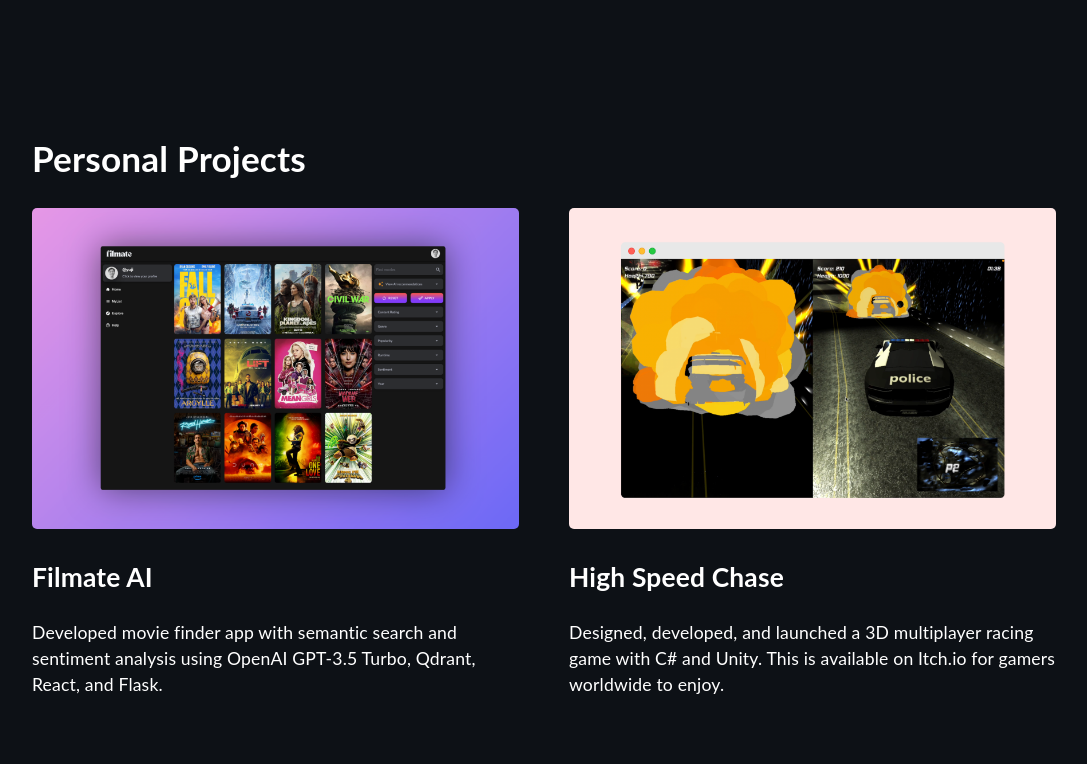
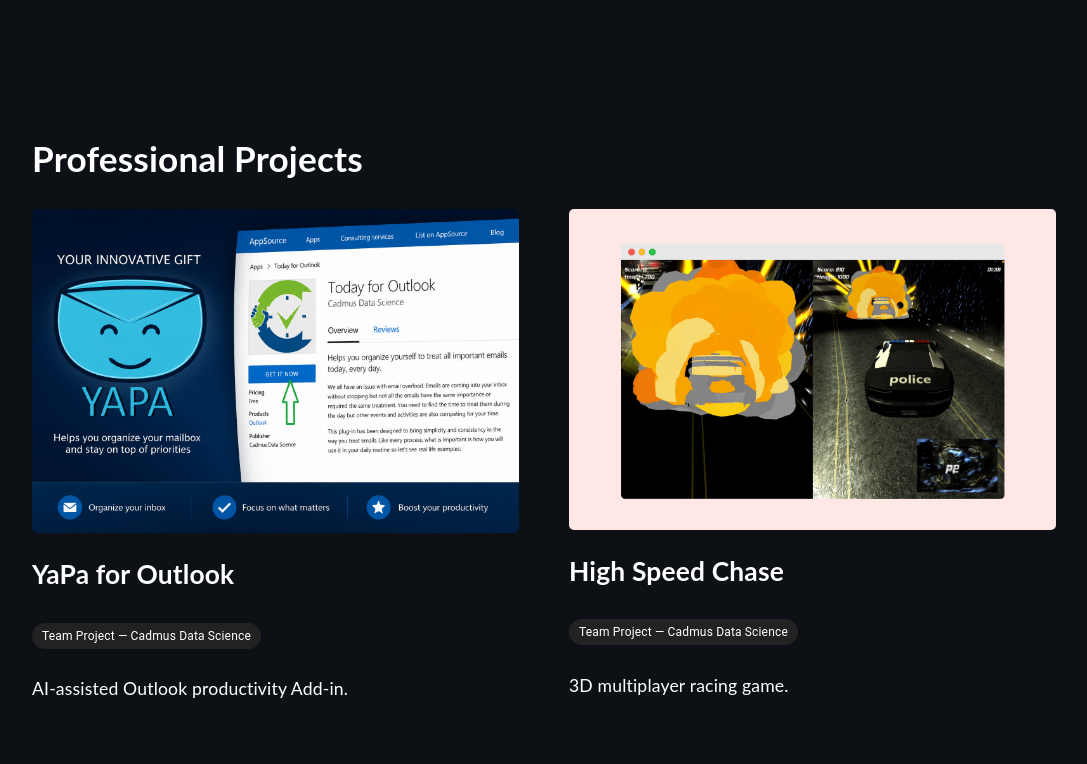
Before and after one commit to NourJardali/NourhanJardaliPortfolio, a React (Create React App) app: page / in a window 1280 px wide. Shown: the part 3200-3964 px from the top of the page, without its empty margins (96-1183 px from the left). Built offline with nearby package versions, Linux system fonts and the light colour scheme.

Commit message:
projects update

```diff
--- a/package.json
+++ b/package.json
@@ -22,6 +22,7 @@
     "react": "^18.3.1",
     "react-dom": "^18.3.1",
     "react-icons": "^5.6.0",
+    "react-modal": "^3.16.3",
     "react-scripts": "5.0.1",
     "react-vertical-timeline-component": "^3.6.0",
     "sass": "^1.77.4",
--- a/src/assets/styles/Project.scss
+++ b/src/assets/styles/Project.scss
@@ -1,3 +1,46 @@
+.projects-grid {
+    position: relative;
+    z-index: 1;
+}
+
+.project {
+    position: relative;
+    z-index: 2;
+    cursor: pointer;
+}
+
+.project {
+    position: relative;
+    z-index: 2;
+    cursor: pointer;
+    pointer-events: auto;
+}
+
+.zoom {
+    border-radius: 5px;
+    transition: transform .2s;
+    margin: 0 auto;
+    display: block;
+}
+
+.projects-container {
+    position: relative;
+    z-index: 1;
+}
+
+.projects-grid {
+    position: relative;
+    z-index: 2;
+}
+
+.project * {
+    pointer-events: none;
+}
+
+.project {
+    pointer-events: auto;
+}
+
 .projects-container {
     display: flex;
     flex-direction: column;
@@ -47,3 +90,112 @@
         }
     }
 }
+
+.modal-overlay {
+    position: fixed;
+    inset: 0;
+    width: 100%;
+    height: 100vh;
+    background: rgba(0, 0, 0, 0.75);
+
+    display: flex;
+    justify-content: center;
+    align-items: center;
+
+    z-index: 9999;
+
+    padding: 20px;
+}
+
+.project-modal {
+    width: 100%;
+    max-width: 750px;
+
+    background: #111;
+    color: white;
+
+    border-radius: 20px;
+
+    padding: 25px;
+
+    position: relative;
+
+    max-height: 90vh;
+    overflow-y: auto;
+
+    box-shadow: 0 20px 60px rgba(0,0,0,0.5);
+}
+
+.modal-image {
+    width: 100%;
+    border-radius: 14px;
+    margin-bottom: 20px;
+}
+
+.close-btn {
+    position: absolute;
+    top: 15px;
+    right: 15px;
+
+    width: 40px;
+    height: 40px;
+
+    border: none;
+    border-radius: 50%;
+
+    background: #222;
+    color: white;
+
+    font-size: 24px;
+    cursor: pointer;
+}
+
+.modal-section {
+    margin-top: 20px;
+}
+
+.tech-stack {
+    display: flex;
+    flex-wrap: wrap;
+    gap: 10px;
+    margin-top: 10px;
+}
+
+.tech-badge {
+    background: #222;
+    padding: 8px 14px;
+    border-radius: 30px;
+    font-size: 14px;
+}
+
+.visit-btn {
+    display: inline-block;
+    margin-top: 25px;
+    padding: 12px 20px;
+
+    background: white;
+    color: black;
+
+    border-radius: 10px;
+    text-decoration: none;
+    font-weight: bold;
+}
+
+.project-tag {
+    display: inline-block;
+    margin-top: 6px;
+    margin-bottom: 10px;
+
+    padding: 4px 10px;
+    font-size: 12px;
+
+    border-radius: 20px;
+    background: #222;
+    color: #fff;
+}
+
+.modal-tag {
+    margin-bottom: 15px;
+    font-size: 13px;
+    background: #333;
+}
--- a/src/components/Project.tsx
+++ b/src/components/Project.tsx
@@ -1,4 +1,4 @@
-import React from "react";
+import React, { useState } from "react";
 import mock01 from '../assets/images/mock01.png';
 import mock02 from '../assets/images/mock02.png';
 import mock03 from '../assets/images/mock03.png';
@@ -8,65 +8,229 @@ import mock06 from '../assets/images/mock06.png';
 import mock07 from '../assets/images/mock07.png';
 import mock08 from '../assets/images/mock08.png';
 import mock09 from '../assets/images/mock09.png';
-import mock10 from '../assets/images/mock10.png';
+import yapa from '../assets/images/yapa.png';
+
 import '../assets/styles/Project.scss';
 
 function Project() {
-    return(
+
+    type ProjectType = {
+        title: string;
+        company: string;
+        image: string;
+        link: string;
+        shortDesc: string;
+        fullDesc: string;
+        technologies: string[];
+        role: string;
+    };
+
+    const [selectedProject, setSelectedProject] = useState<ProjectType | null>(null);
+
+    const projects: ProjectType[] = [
+        {
+            title: "YaPa for Outlook",
+            company: "Team Project — Cadmus Data Science",
+            image: yapa,
+            link: "https://www.cadmusdatascience.com/installation-of-today-add-in/",
+            shortDesc: "AI-assisted Outlook productivity Add-in.",
+            fullDesc:
+                "AI-assisted Outlook productivity Add-in designed to help users prioritize, organize, and classify emails using machine learning-driven recommendations.",
+            technologies: ["React", "Machine Learning", "Outlook Add-in", "Python"],
+            role: "Full-Stack Developer",
+        },
+        {
+            title: "High Speed Chase",
+            company: "Team Project — Cadmus Data Science",
+            image: mock09,
+            link: "https://yujisatojr.itch.io/highspeedchase",
+            shortDesc: "3D multiplayer racing game.",
+            fullDesc:
+                "Designed, developed, and launched a 3D multiplayer racing game with C# and Unity. Available on Itch.io for gamers worldwide.",
+            technologies: ["Unity", "C#", "Multiplayer"],
+            role: "Game Developer",
+        },
+        {
+            title: "Astro Raiders",
+            company: "Team Project — Cadmus Data Science",
+            image: mock08,
+            link: "https://yujisatojr.itch.io/spacecraft",
+            shortDesc: "2D shooting game.",
+            fullDesc:
+                "Developed and released a 2D shooting game using C# and Unity and published it on Itch.io.",
+            technologies: ["Unity", "C#", "2D Game Development"],
+            role: "Game Developer",
+        },
+        {
+            title: "Datum: Integrated Learning Platform",
+            company: "Team Project — Cadmus Data Science",
+            image: mock07,
+            link: "https://www.datumlearn.com/",
+            shortDesc: "Educational learning platform.",
+            fullDesc:
+                "Built a complete online educational platform from scratch using Ruby on Rails focused on data science education in Japanese.",
+            technologies: ["Ruby on Rails", "PostgreSQL", "JavaScript"],
+            role: "Full-Stack Developer",
+        },
+        {
+            title: "WeManage",
+            company: "Team Project — Cadmus Data Science",
+            image: mock06,
+            link: "http://www.wemanage.jp/",
+            shortDesc: "Real estate asset management app.",
+            fullDesc:
+                "Developed a real estate asset management application allowing Japanese realtors to manage properties and analyze future income predictions.",
+            technologies: ["Ruby on Rails", "JavaScript"],
+            role: "Software Engineer",
+        },
+        {
+            title: "COVID-19 Case Management",
+            company: "Team Project — Cadmus Data Science",
+            image: mock05,
+            link: "https://www.byuh.edu/covid-19-case-management",
+            shortDesc: "COVID tracking dashboard.",
+            fullDesc:
+                "Built official COVID/vaccination tracking charts for university leadership using JavaScript and Google Sheets API v4.",
+            technologies: ["JavaScript", "Google Sheets API"],
+            role: "Frontend Developer",
+        },
+        {
+            title: "Multiple Regression Property Analysis",
+            company: "Team Project — Cadmus Data Science",
+            image: mock04,
+            link: "https://github.com/yujisatojr/multi-reg-analysis",
+            shortDesc: "Real estate market prediction analysis.",
+            fullDesc:
+                "Analyzed Japanese real estate markets and predicted property prices using OLS and multi-regression analysis.",
+            technologies: ["Python", "Pandas", "NumPy", "Scikit-Learn"],
+            role: "Data Analyst",
+        },
+        {
+            title: "Programs of Study",
+            company: "Team Project — Cadmus Data Science",
+            image: mock03,
+            link: "https://holokai.byuh.edu/programs-of-study",
+            shortDesc: "CMS custom component.",
+            fullDesc:
+                "Designed and developed a custom Brightspot CMS component allowing students to browse majors and programs.",
+            technologies: ["Java", "Handlebars", "LESS"],
+            role: "Software Engineer",
+        },
+        {
+            title: "Transfer Evaluation Matrix",
+            company: "Team Project — Cadmus Data Science",
+            image: mock02,
+            link: "https://hookele.byuh.edu/transfer-evaluation-guidelines-and-matrix",
+            shortDesc: "Interactive CSV table generator.",
+            fullDesc:
+                "Created an interactive CSV table generator helping transfer students identify eligible credits efficiently.",
+            technologies: ["Java", "Handlebars", "LESS"],
+            role: "Software Engineer",
+        },
+        {
+            title: "Submeowrine",
+            company: "Team Project — Cadmus Data Science",
+            image: mock01,
+            link: "https://github.com/yujisatojr/submeowrine",
+            shortDesc: "Android 2D shooting game.",
+            fullDesc:
+                "Built and released an Android mobile game using Java and Android Studio.",
+            technologies: ["Java", "Android Studio"],
+            role: "Android Developer",
+        },
+    ];
+
+    return (
         <div className="projects-container" id="projects">
-        <h1>Personal Projects</h1>
+            <h1>Professional Projects</h1>
+
             <div className="projects-grid">
-            <div className="project">
-                <a href="https://www.filmate.club/" target="_blank" rel="noreferrer"><img src={mock10} className="zoom" alt="thumbnail" width="100%"/></a>
-                <a href="https://www.filmate.club/" target="_blank" rel="noreferrer"><h2>Filmate AI</h2></a>
-                <p>Developed movie finder app with semantic search and sentiment analysis using OpenAI GPT-3.5 Turbo, Qdrant, React, and Flask.</p>
+                {projects.map((project, index) => (
+                    <div
+                        className="project"
+                        key={index}
+                        onClick={() => {
+                            console.log(project);
+                            setSelectedProject(project);
+                        }}
+                    >
+                        <img
+                            src={project.image}
+                            className="zoom"
+                            alt={project.title}
+                            width="100%"
+                        />
+
+                        <h2>{project.title}</h2>
+
+                        <span className="project-tag">
+                            {project.company}
+                        </span>
+
+                        <p>{project.shortDesc}</p>
                     </div>
-            <div className="project">
-                <a href="https://yujisatojr.itch.io/highspeedchase" target="_blank" rel="noreferrer"><img src={mock09} className="zoom" alt="thumbnail" width="100%"/></a>
-                <a href="https://yujisatojr.itch.io/highspeedchase" target="_blank" rel="noreferrer"><h2>High Speed Chase</h2></a>
-                <p>Designed, developed, and launched a 3D multiplayer racing game with C# and Unity. This is available on Itch.io for gamers worldwide to enjoy.</p>
+                ))}
             </div>
-            <div className="project">
-                <a href="https://yujisatojr.itch.io/spacecraft" target="_blank" rel="noreferrer"><img src={mock08} className="zoom" alt="thumbnail" width="100%"/></a>
-                <a href="https://yujisatojr.itch.io/spacecraft" target="_blank" rel="noreferrer"><h2>Astro Raiders</h2></a>
-                <p>Developed and released a 2D shooting game with C# and Unity. This project is hosted on the Itch.io public marketplace.</p>
+
+            {/* Modal */}
+            {selectedProject && (
+                <div
+                    className="modal-overlay"
+                    onClick={() => setSelectedProject(null)}
+                >
+                    <div
+                        className="project-modal"
+                        onClick={(e) => e.stopPropagation()}
+                    >
+                        <button
+                            className="close-btn"
+                            onClick={() => setSelectedProject(null)}
+                        >
+                            ×
+                        </button>
+
+                        <img
+                            src={selectedProject.image}
+                            alt={selectedProject.title}
+                            className="modal-image"
+                        />
+
+                        <h2>{selectedProject.title}</h2>
+
+                        <span className="project-tag modal-tag">
+                            {selectedProject.company}
+                        </span>
+
+                        <p>{selectedProject.fullDesc}</p>
+
+                        <div className="modal-section">
+                            <h3>Role</h3>
+                            <p>{selectedProject.role}</p>
                         </div>
-            <div className="project">
-                <a href="https://www.datumlearn.com/" target="_blank" rel="noreferrer"><img src={mock07} className="zoom" alt="thumbnail" width="100%"/></a>
-                <a href="https://www.datumlearn.com/" target="_blank" rel="noreferrer"><h2>Datum: Integrated Learning Platform</h2></a>
-                <p>This is an online educational platform that provides high-quality, data science-focused learning resources in the Japanese language. I created the entire platform from scratch using Ruby on Rails.</p>
-            </div>
-            <div className="project">
-                <a href="http://www.wemanage.jp/" target="_blank" rel="noreferrer"><img src={mock06} className="zoom" alt="thumbnail" width="100%"/></a>
-                <a href="http://www.wemanage.jp/" target="_blank" rel="noreferrer"><h2>WeManage: Real Estate Asset Management</h2></a>
-                <p>This mobile application allows realtors in Japan to securely manage their property information and view future income predictions. This app is built with Ruby on Rails and JavaScript.</p>
-            </div>
-            <div className="project">
-                <a href="https://www.byuh.edu/covid-19-case-management" target="_blank" rel="noreferrer"><img src={mock05} className="zoom" alt="thumbnail" width="100%"/></a>
-                <a href="https://www.byuh.edu/covid-19-case-management" target="_blank" rel="noreferrer"><h2>COVID-19 Case Management</h2></a>
-                <p>Built official charts for COVID/vaccination tracking for an educational institution using JavaScript and the Google Sheets API v4. The dashboard served the university's leadership in their decision-making processes.</p>
-            </div>
-            <div className="project">
-                <a href="https://github.com/yujisatojr/multi-reg-analysis" target="_blank" rel="noreferrer"><img src={mock04} className="zoom" alt="thumbnail" width="100%"/></a>
-                <a href="https://github.com/yujisatojr/multi-reg-analysis" target="_blank" rel="noreferrer"><h2>Multiple Regression Property Analysis</h2></a>
-                <p>Analyzed the real estate market in Japan and predicted property prices by implementing statistical methods such as OLS and multi-regression analysis. This project leveraged Python and various libraries such as Pandas, NumPy, Matplotlib, and Scikit-Learn.</p>
-            </div>
-            <div className="project">
-                <a href="https://holokai.byuh.edu/programs-of-study" target="_blank" rel="noreferrer"><img src={mock03} className="zoom" alt="thumbnail" width="100%"/></a>
-                <a href="https://holokai.byuh.edu/programs-of-study" target="_blank" rel="noreferrer"><h2>Programs of Study</h2></a>
-                <p>Designed and developed a custom component for a CMS-based platform (e.g., 'Brightspot') using Java, Handlebars, and LESS. University students can find their majors of interest through this module.</p>
-            </div>
-            <div className="project">
-                <a href="https://hookele.byuh.edu/transfer-evaluation-guidelines-and-matrix" target="_blank" rel="noreferrer"><img src={mock02} className="zoom" alt="thumbnail" width="100%"/></a>
-                <a href="https://hookele.byuh.edu/transfer-evaluation-guidelines-and-matrix" target="_blank" rel="noreferrer"><h2>Transfer Evaluation Matrix</h2></a>
-                <p>Created an interactive CSV table generator with Java, Handlebars, and LESS. This project helps transfer students to quickly identify eligible credits.</p>
-            </div>
-            <div className="project">
-                <a href="https://github.com/yujisatojr/submeowrine" target="_blank" rel="noreferrer"><img src={mock01} className="zoom" alt="thumbnail" width="100%"/></a>
-                <a href="https://github.com/yujisatojr/submeowrine" target="_blank" rel="noreferrer"><h2>Submeowrine</h2></a>
-                <p>Developed and released an Android mobile application using Java and Android Studio that runs a 2D shooting game.</p>
+
+                        <div className="modal-section">
+                            <h3>Technologies</h3>
+
+                            <div className="tech-stack">
+                                {selectedProject.technologies.map((tech, i) => (
+                                    <span key={i} className="tech-badge">
+                                        {tech}
+                                    </span>
+                                ))}
                             </div>
                         </div>
+
+                        <a
+                            href={selectedProject.link}
+                            target="_blank"
+                            rel="noreferrer"
+                            className="visit-btn"
+                        >
+                            Visit Project
+                        </a>
+                    </div>
+                </div>
+            )}
         </div>
     );
 }
--- a/src/components/Timeline.tsx
+++ b/src/components/Timeline.tsx
@@ -47,10 +47,9 @@ function Timeline() {
             icon={<FontAwesomeIcon icon={faBriefcase} />}
           >
             <h3 className="vertical-timeline-element-title">Full Stack / Software Engineer</h3>
-            <h4 className="vertical-timeline-element-subtitle">Cadmus Data Science</h4>
+            <h4 className="vertical-timeline-element-subtitle">Cadmus Data Science (Remote — Netherlands)</h4>
             <p>
-            Developed web and mobile applications using modern frameworks.
-            <br />Worked on API integrations, backend systems, and Android development while gaining experience in scalable system design.
+            Worked on Microsoft-integrated productivity and workflow automation systems, including an Outlook Add-in and Android application with API integrations and workflow logic.
             </p>
           </VerticalTimelineElement>
           <VerticalTimelineElement
```
Also changed, not shown: src/assets/images/yapa.png (added), 1 other file (tests, documents, lock files or other folders). Lines whose indentation alone changed are shown as unchanged.
